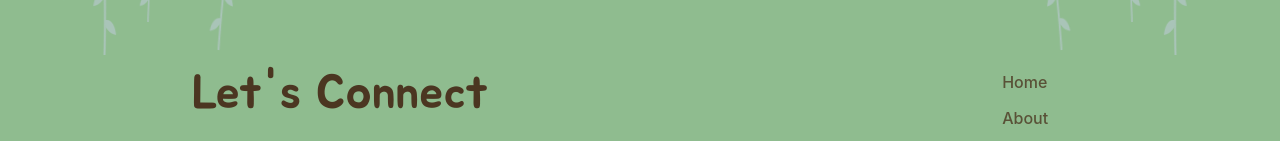
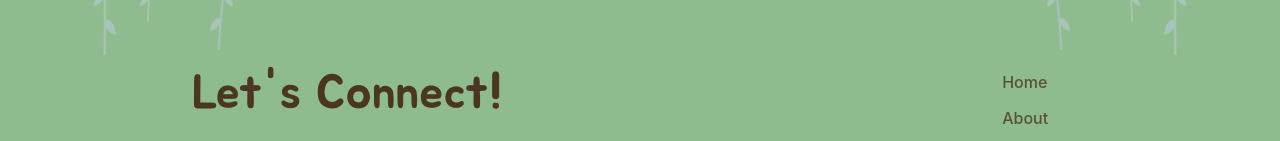
Before and after one commit to Shal1964/shal-s_portfolio, a React (Vite) app: page / in a window 1280 px wide. Shown: the part 4947-5088 px from the top of the page. Built offline with nearby package versions, Linux system fonts and the light colour scheme; a web font is replaced by a local one.

Commit message:
change footer

```diff
--- a/src/components/Footer.tsx
+++ b/src/components/Footer.tsx
@@ -119,7 +119,7 @@ function Footer() {
         <div className="mx-auto flex max-w-4xl flex-col gap-10 sm:flex-row sm:justify-between">
           <div className="min-w-0 flex-1">
             <motion.h2 variants={activeItemVariants} className="font-jua text-5xl">
-              Let's Connect
+              Let's Connect!
             </motion.h2>
 
             <motion.div variants={activeItemVariants} className="mt-6 flex flex-wrap items-center gap-4">
```
